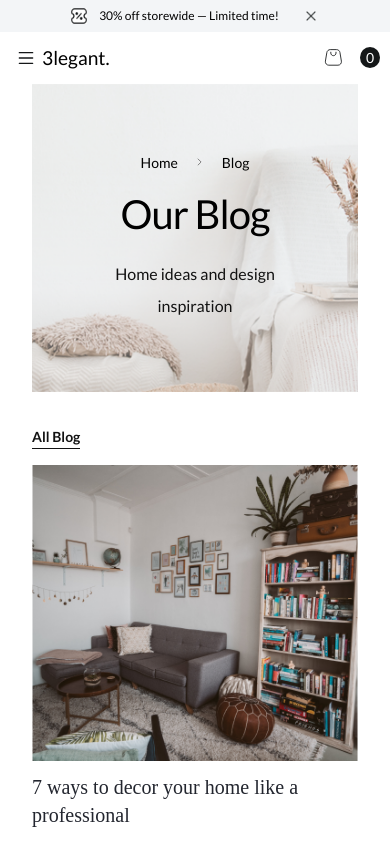
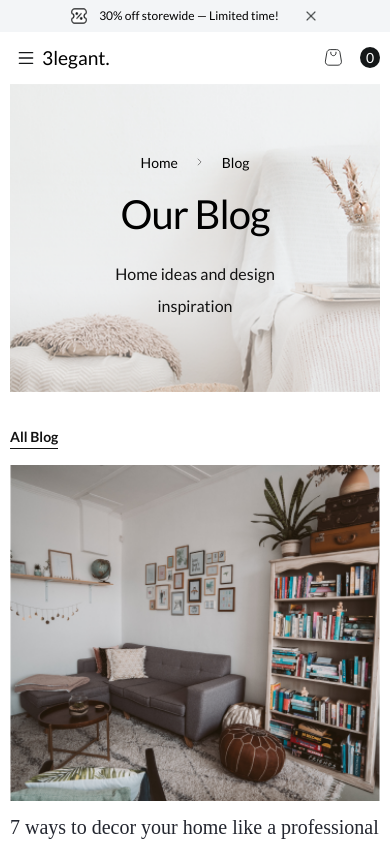
Before and after one commit to carlos-lima-dev/store-Furniture_frontend_react, a React (Vite) app in the folder frontend/: page /blog in a window 390 px wide. Shown: the top 844 px of the page. Built offline with nearby package versions, Linux system fonts and the light colour scheme; no server answers.

Commit message:
Update Blog.module.css

```diff
--- a/frontend/src/pages/Blog/Blog.module.css
+++ b/frontend/src/pages/Blog/Blog.module.css
@@ -41,7 +41,7 @@
 
 @media (max-width: 768px) {
   .content {
-    padding: 0 32px;
+    padding: 0 10px;
   }
 
   .blogpost_grid {
```
